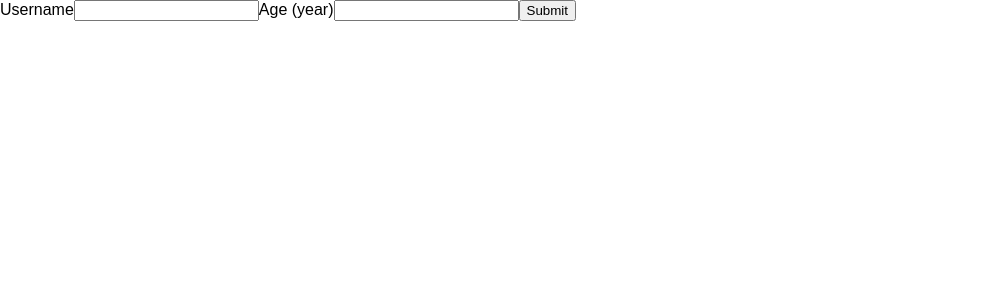
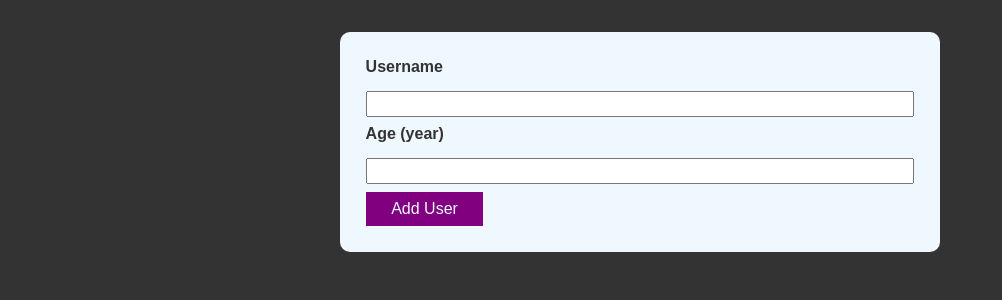
Before and after one commit to norouzy/age-validation, a React (Create React App) app: page / in a window 1280 px wide. Shown: the top 300 px of the page, without its empty margins (0-1002 px from the left). Built offline with nearby package versions, Linux system fonts and the light colour scheme.

Commit message:
styled form

```diff
--- a/src/components/Users/UserForm.css
+++ b/src/components/Users/UserForm.css
@@ -0,0 +1,27 @@
+.form {
+  margin: 2rem auto;
+  display: grid;
+  grid-template-columns: 1fr;
+  grid-template-rows: 1fr 1fr 1fr;
+  background-color: aliceblue;
+  align-content: start;
+  width: 600px;
+  padding: 1.6rem;
+  gap: 0.5rem;
+  border-radius: 10px;
+  font-weight: bold;
+}
+
+.form input {
+  height: 1.6rem;
+}
+
+.form button {
+  justify-self: start;
+  background-color: purple;
+  color: aliceblue;
+  border: none;
+  padding: 0.5rem 1.6rem;
+  font-size: 1rem;
+  font-weight: 500;
+}
--- a/src/components/Users/UserForm.js
+++ b/src/components/Users/UserForm.js
@@ -1,4 +1,5 @@
 import React, { useState } from "react";
+import "./UserForm.css";
 
 const Form = (probs) => {
   const [enteredUsername, setEnteredUsername] = useState("");
@@ -19,12 +20,12 @@ const Form = (probs) => {
     probs.onAddUser(User);
   };
   return (
-    <form onSubmit={submitHandler} class="">
+    <form onSubmit={submitHandler} class="form">
       <label htmlFor="username">Username</label>
       <input type="text" id="username" onChange={usernameChangeHandler}></input>
       <label htmlFor="age">Age (year)</label>
       <input type="number" id="age" onChange={ageChangeHandler}></input>
-      <button>Submit</button>
+      <button>Add User</button>
     </form>
   );
 };
--- a/src/index.css
+++ b/src/index.css
@@ -4,8 +4,21 @@
 
 html {
   font-family: sans-serif;
+  color: #333;
 }
 
 body {
   margin: 0;
+  background-color: #333;
 }
+
+input::-webkit-outer-spin-button,
+input::-webkit-inner-spin-button {
+  -webkit-appearance: none;
+  margin: 0;
+}
+
+/* Firefox */
+input[type="number"] {
+  -moz-appearance: textfield;
+}
```
